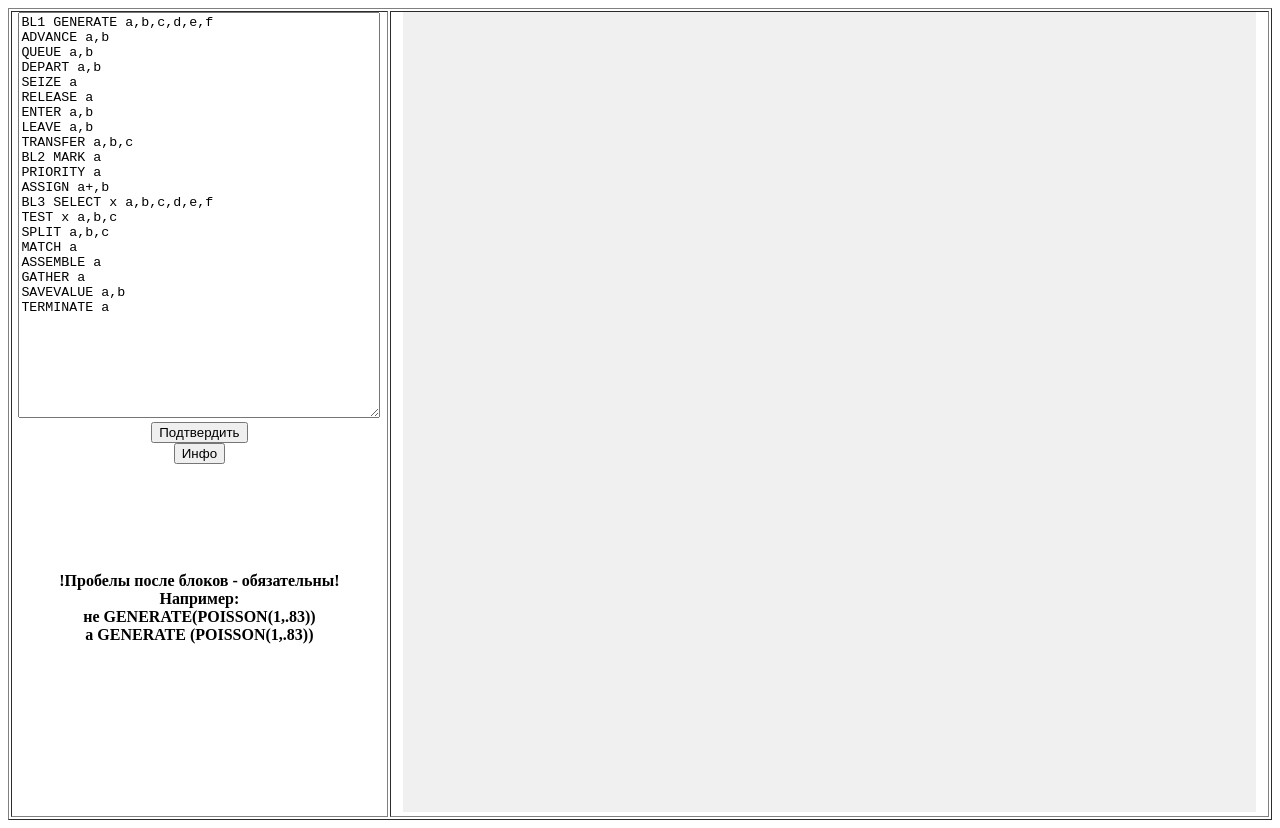
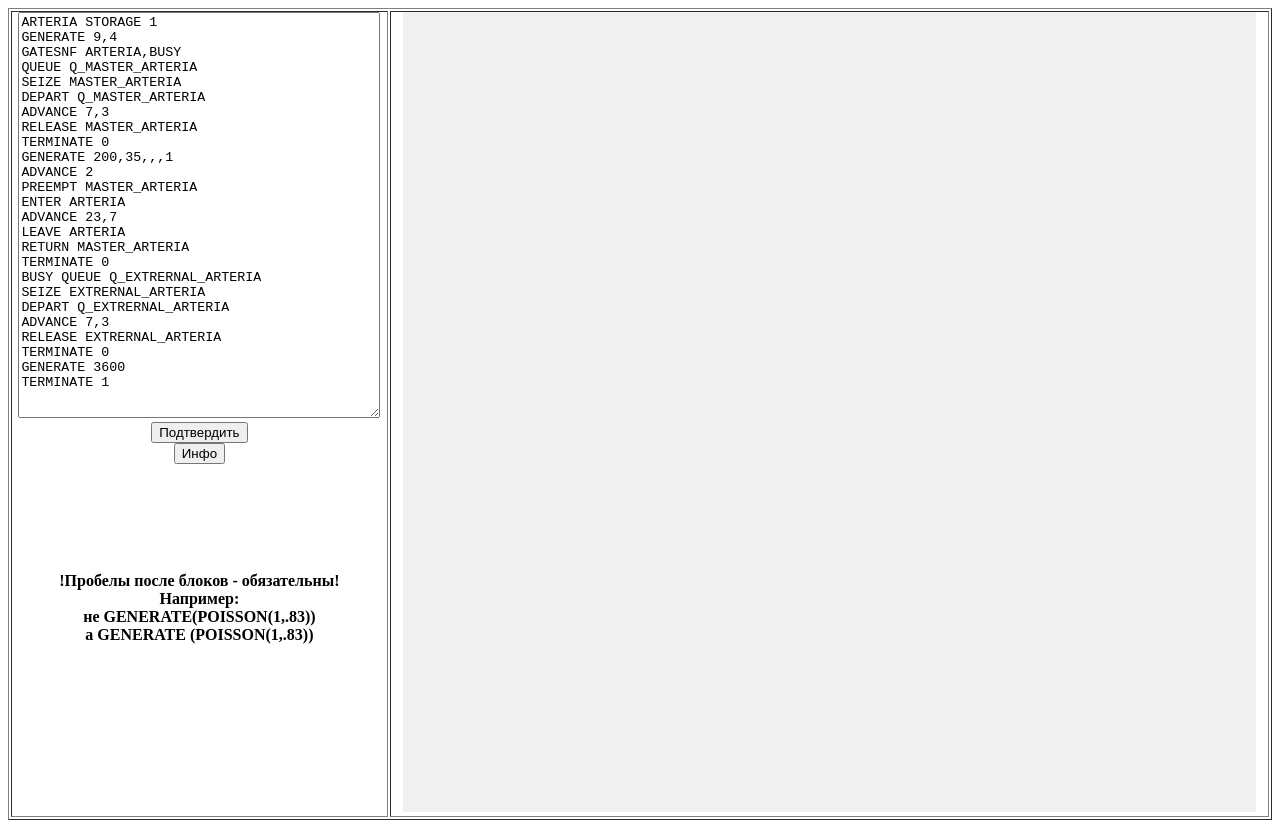
Before and after one commit to AnriTool/GPSStoFlow, a plain HTML site: page index.html in a window 1280 px wide. Drawn offline with Linux system fonts and the light colour scheme.

Commit message:
еуые

```diff
--- a/index.html
+++ b/index.html
@@ -13,27 +13,7 @@
         <tr>
             <th width="30%" valign="top">
 
-                <textarea id="textarea" style=" width: 95%; min-height: 400px; min-width: 95%; max-width: 95%" >
-BL1 GENERATE a,b,c,d,e,f
-ADVANCE a,b
-QUEUE a,b
-DEPART a,b
-SEIZE a
-RELEASE a
-ENTER a,b
-LEAVE a,b
-TRANSFER a,b,c
-BL2 MARK a
-PRIORITY a
-ASSIGN a+,b
-BL3 SELECT x a,b,c,d,e,f
-TEST x a,b,c
-SPLIT a,b,c
-MATCH a
-ASSEMBLE a
-GATHER a
-SAVEVALUE a,b
-TERMINATE a</textarea>
+                <textarea id="textarea" style=" width: 95%; min-height: 400px; min-width: 95%; max-width: 95%" ></textarea>
                 <button type="submit" id="submit">Подтвердить</button>
                 <form action="https://github.com/AnriTool/GPSStoFlow/blob/main/README.md">
                   <button type="submit">Инфо</button>
--- a/script.js
+++ b/script.js
@@ -1,4 +1,33 @@
 window.onload = function() {
+
+    var d = document.getElementById('textarea');
+    d.innerHTML = `ARTERIA STORAGE 1
+GENERATE 9,4
+GATESNF ARTERIA,BUSY
+QUEUE Q_MASTER_ARTERIA
+SEIZE MASTER_ARTERIA
+DEPART Q_MASTER_ARTERIA
+ADVANCE 7,3
+RELEASE MASTER_ARTERIA
+TERMINATE 0
+GENERATE 200,35,,,1
+ADVANCE 2
+PREEMPT MASTER_ARTERIA
+ENTER ARTERIA
+ADVANCE 23,7
+LEAVE ARTERIA
+RETURN MASTER_ARTERIA
+TERMINATE 0
+BUSY QUEUE Q_EXTRERNAL_ARTERIA
+SEIZE EXTRERNAL_ARTERIA
+DEPART Q_EXTRERNAL_ARTERIA
+ADVANCE 7,3
+RELEASE EXTRERNAL_ARTERIA
+TERMINATE 0
+GENERATE 3600
+TERMINATE 1`;
+
+
     var canvas = document.getElementById("canvas");
     var context = canvas.getContext("2d");
     context.textAlign = 'start';
```
